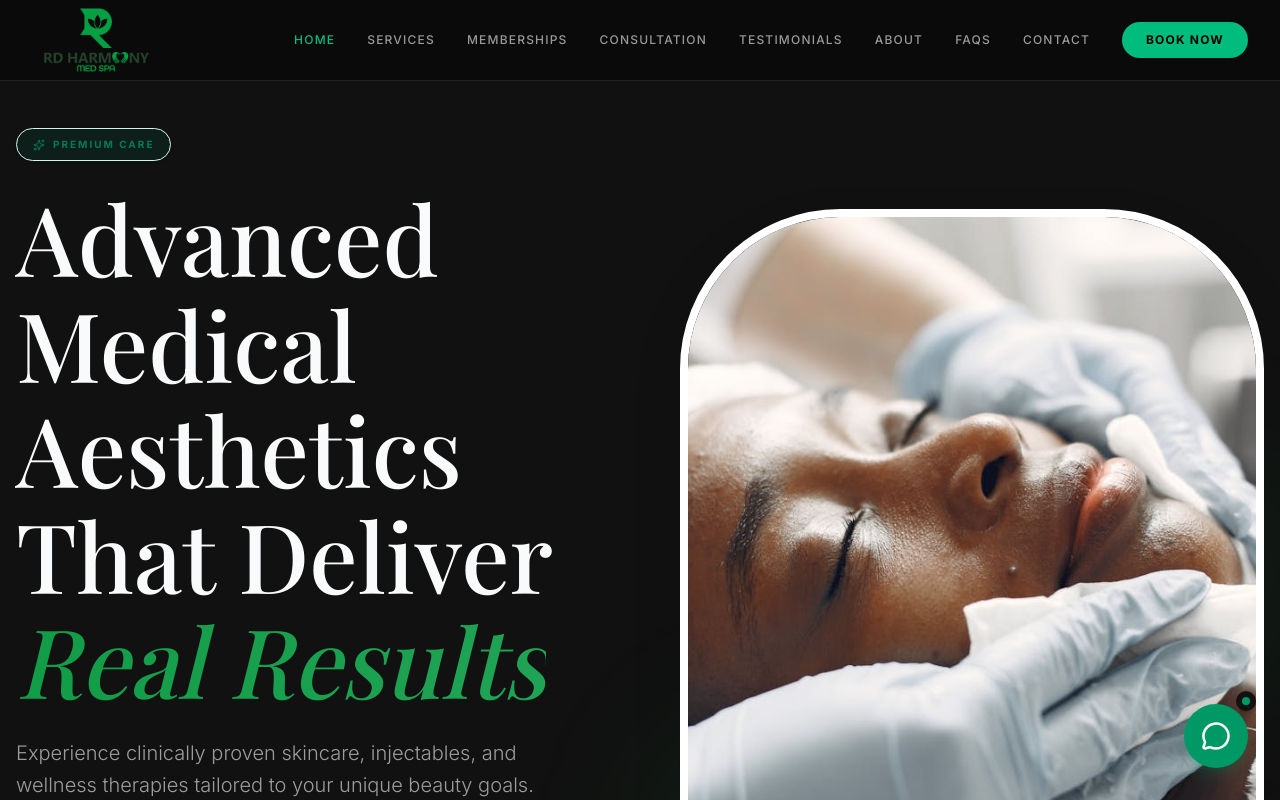
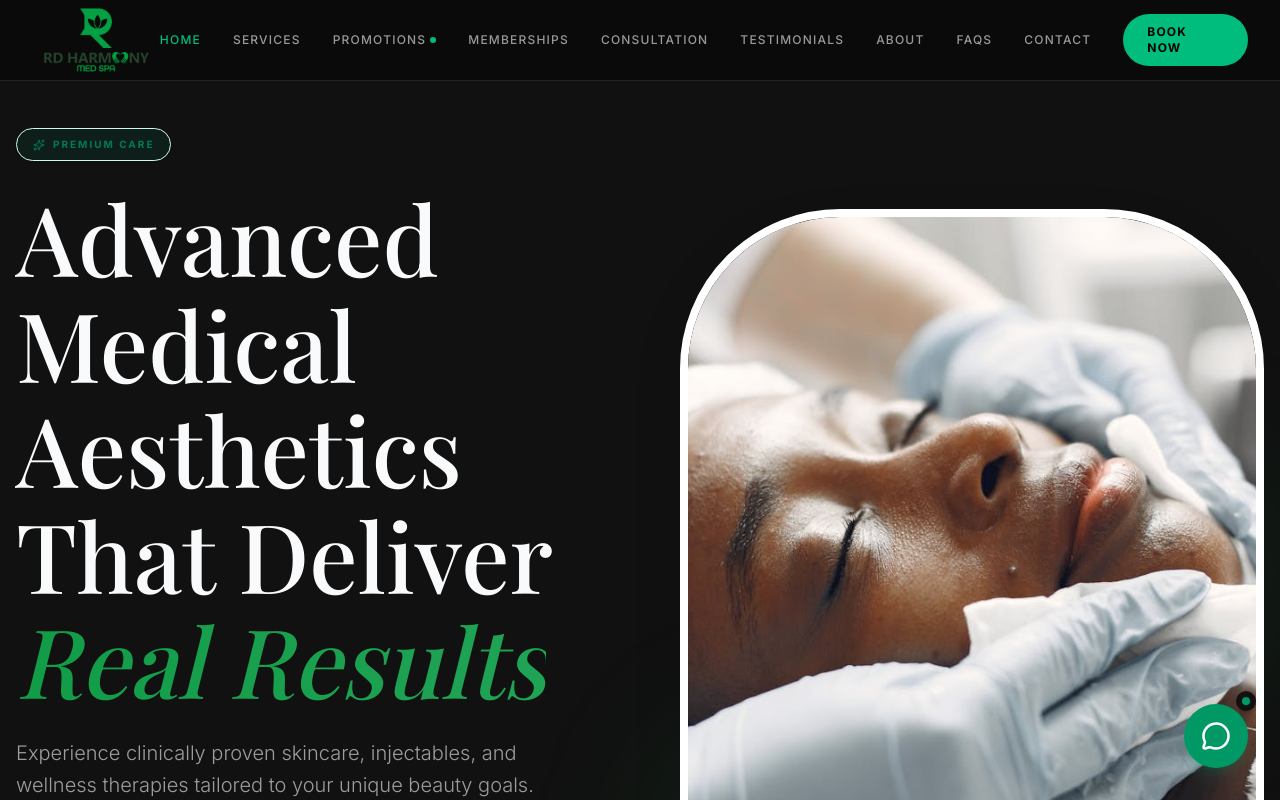
Before and after one commit to onsectivewebsite/rd-harmony-med-spa, a React (Vite) app: page / in a window 1280 px wide. Shown: the top 800 px of the page. Built offline with nearby package versions, Linux system fonts and the light colour scheme; a web font is replaced by a local one.

Commit message:
Add Promotions link to Navbar with active pulse badge and anchor link to home section

```diff
--- a/src/components/Navbar.tsx
+++ b/src/components/Navbar.tsx
@@ -16,6 +16,7 @@ const Navbar = () => {
   const navItems = [
     { name: 'Home', path: '/' },
     { name: 'Services', path: '/services' },
+    { name: 'Promotions', path: '/#promotions' },
     { name: 'Memberships', path: '/memberships' },
     { name: 'Consultation', path: '/free-consultation' },
     { name: 'Testimonials', path: '/testimonials' },
@@ -43,11 +44,14 @@ const Navbar = () => {
                 key={item.name}
                 to={item.path}
                 className={cn(
-                  "text-xs uppercase tracking-widest font-medium transition-colors hover:text-emerald-500",
+                  "relative text-xs uppercase tracking-widest font-medium transition-colors hover:text-emerald-500 flex items-center gap-1",
                   location.pathname === item.path ? "text-emerald-500" : "text-spa-ink/60"
                 )}
               >
                 {item.name}
+                {item.name === 'Promotions' && (
+                  <span className="flex h-1.5 w-1.5 rounded-full bg-emerald-500 animate-pulse" />
+                )}
               </Link>
             ))}
             <Link
@@ -86,11 +90,14 @@ const Navbar = () => {
                   to={item.path}
                   onClick={() => setIsOpen(false)}
                   className={cn(
-                    "block text-sm uppercase tracking-widest font-medium py-2",
+                    "flex items-center gap-2 text-sm uppercase tracking-widest font-medium py-2",
                     location.pathname === item.path ? "text-emerald-500" : "text-spa-ink/60"
                   )}
                 >
                   {item.name}
+                  {item.name === 'Promotions' && (
+                    <span className="flex h-1.5 w-1.5 rounded-full bg-emerald-500 animate-pulse" />
+                  )}
                 </Link>
               ))}
               <Link
--- a/src/pages/Home.tsx
+++ b/src/pages/Home.tsx
@@ -124,7 +124,7 @@ const Home = () => {
       </section>
 
       {/* Active Promotion Section */}
-      <section className="py-20 bg-[#111111] border-t border-b border-spa-border overflow-hidden">
+      <section id="promotions" className="py-20 bg-[#111111] border-t border-b border-spa-border overflow-hidden">
         <div className="max-w-7xl mx-auto px-4">
           <div className="relative bg-emerald-950/20 rounded-[3rem] border border-emerald-500/30 p-8 md:p-16 overflow-hidden">
             {/* Decorative Elements */}
```
